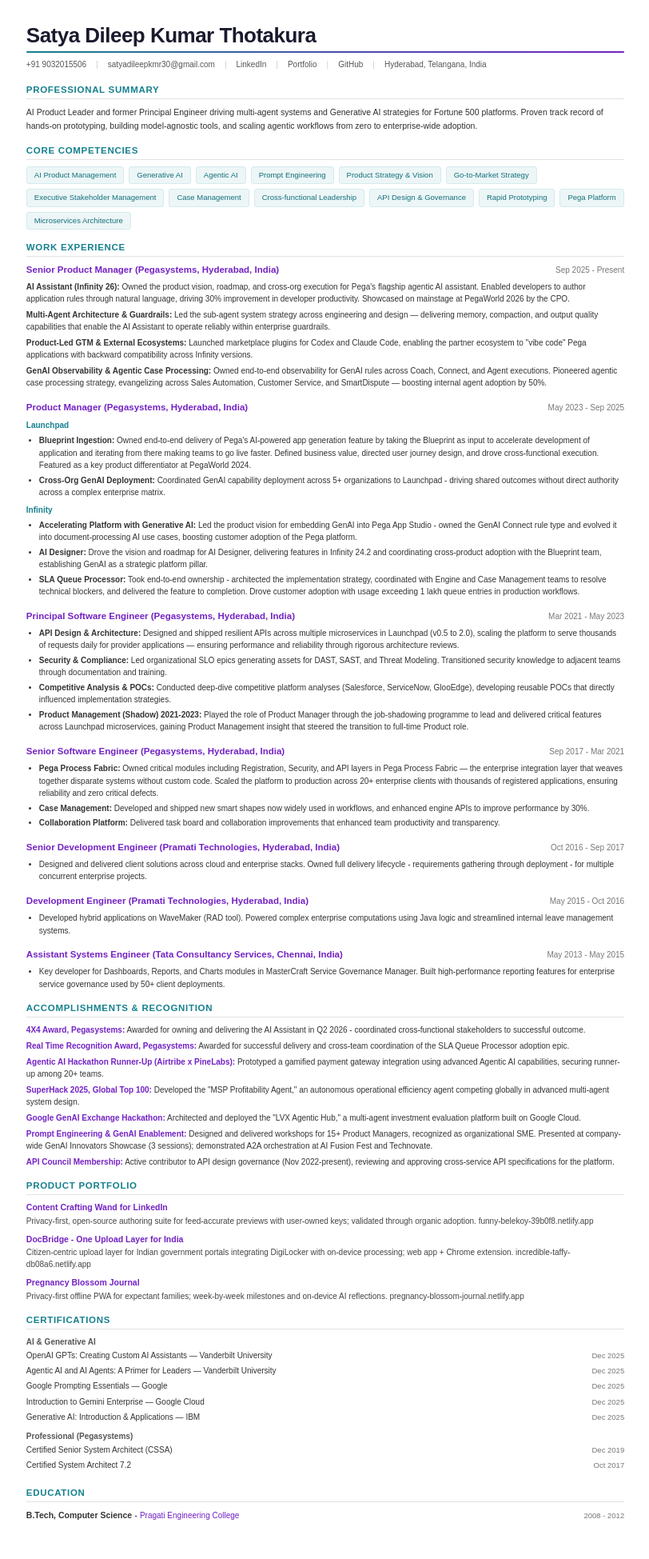
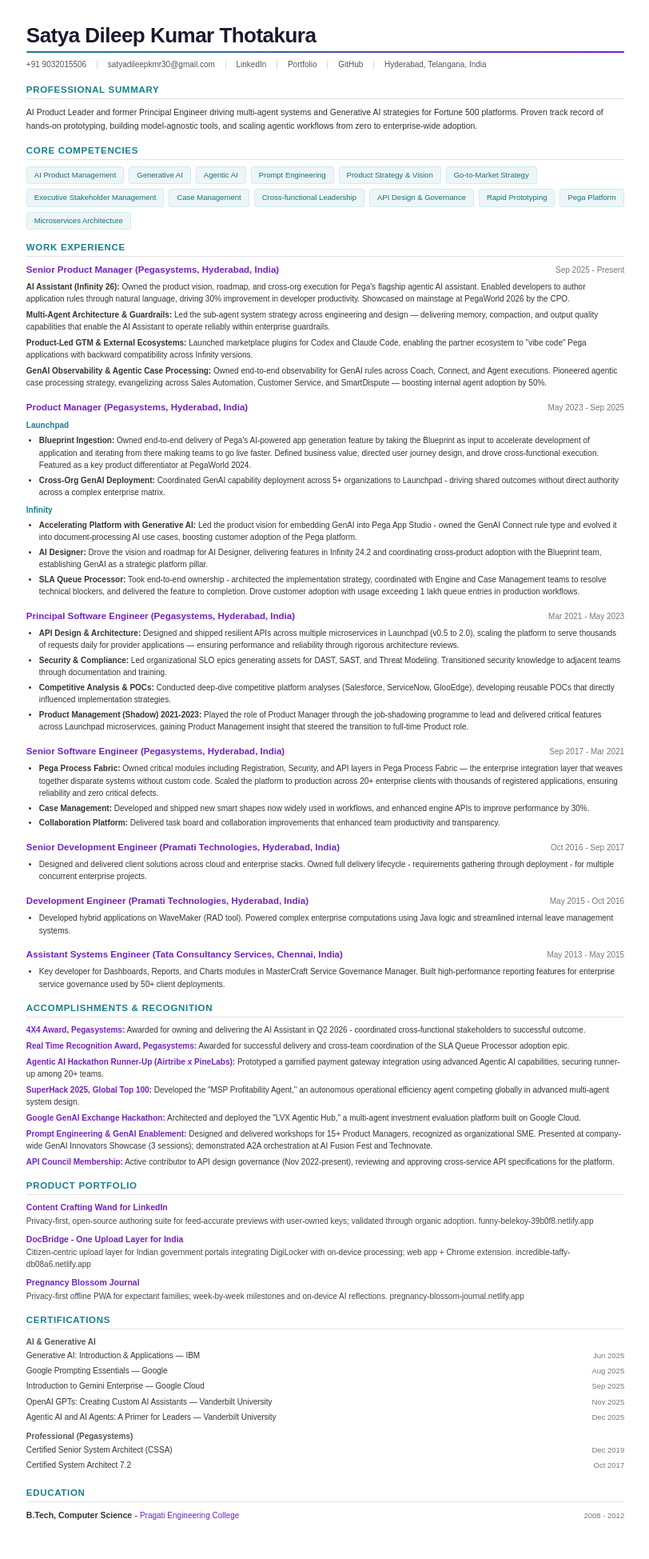
Before and after one commit to SatyaDileep/SatyaDileep.github.io, a Jekyll site: the page cv/resume.html, which Jekyll copies as it is, in a window 1280 px wide. Shown: the whole page at 80% size, without its empty margins (233-1045 px from the left). Built offline with Jekyll 4.4.1, drawn with Linux system fonts in a browser that asks for light colours.

Commit message:
docs(cv): spread GenAI certs Jun-Dec 2025

```diff
--- a/cv/resume.html
+++ b/cv/resume.html
@@ -250,11 +250,11 @@
     <div class="section-title">Certifications</div>
     <div class="cert-group">AI &amp; Generative AI</div>
     <div class="cert-table">
-      <div class="cert-item"><span class="cert-title">OpenAI GPTs: Creating Custom AI Assistants — Vanderbilt University</span><span class="cert-year">Dec 2025</span></div>
+      <div class="cert-item"><span class="cert-title">Generative AI: Introduction &amp; Applications — IBM</span><span class="cert-year">Jun 2025</span></div>
+      <div class="cert-item"><span class="cert-title">Google Prompting Essentials — Google</span><span class="cert-year">Aug 2025</span></div>
+      <div class="cert-item"><span class="cert-title">Introduction to Gemini Enterprise — Google Cloud</span><span class="cert-year">Sep 2025</span></div>
+      <div class="cert-item"><span class="cert-title">OpenAI GPTs: Creating Custom AI Assistants — Vanderbilt University</span><span class="cert-year">Nov 2025</span></div>
       <div class="cert-item"><span class="cert-title">Agentic AI and AI Agents: A Primer for Leaders — Vanderbilt University</span><span class="cert-year">Dec 2025</span></div>
-      <div class="cert-item"><span class="cert-title">Google Prompting Essentials — Google</span><span class="cert-year">Dec 2025</span></div>
-      <div class="cert-item"><span class="cert-title">Introduction to Gemini Enterprise — Google Cloud</span><span class="cert-year">Dec 2025</span></div>
-      <div class="cert-item"><span class="cert-title">Generative AI: Introduction &amp; Applications — IBM</span><span class="cert-year">Dec 2025</span></div>
     </div>
     <div class="cert-group">Professional (Pegasystems)</div>
     <div class="cert-table">
```
Also changed, not shown: cv/cv.md (+4 -4 lines), 1 other file.
